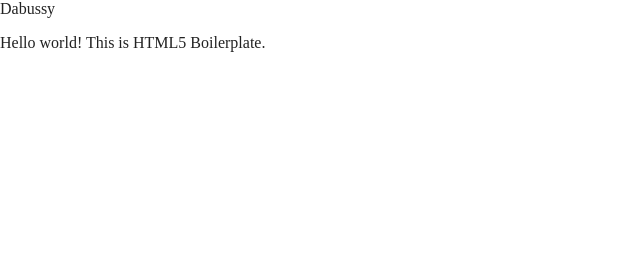
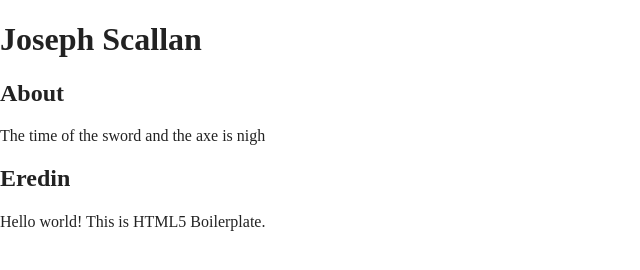
Before and after one commit to jscal13/H-Repository, a website built with Parcel: page html5-boilerplate_v8-2/index.html in a window 1280 px wide. Shown: the whole page, without its empty margins (0-640 px from the left). Built offline with nearby package versions, Linux system fonts and the light colour scheme.

Commit message:
initial commit

```diff
--- a/html5-boilerplate_v8-2/index.html
+++ b/html5-boilerplate_v8-2/index.html
@@ -21,9 +21,13 @@
 
   <meta name="theme-color" content="#fafafa">
 </head>
-<head>Dabussy</head>
+<head></head>
 
 <body>
+  <h1>Joseph Scallan</h1>
+  <h2>About</h2>
+  <p>The time of the sword and the axe is nigh</p>
+  <h2>Eredin</h2>
 
   <!-- Add your site or application content here -->
   <p>Hello world! This is HTML5 Boilerplate.</p>
```
